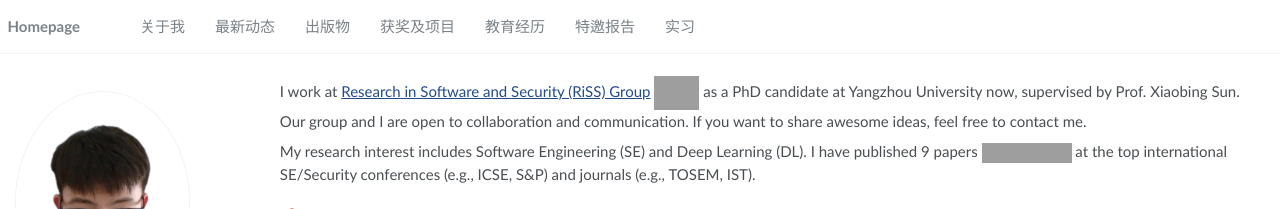
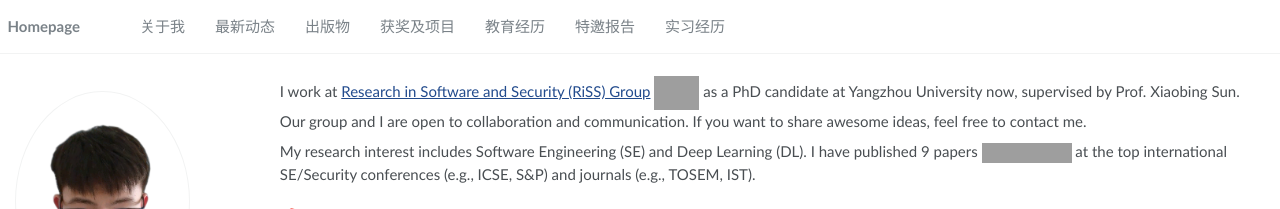
Before and after one commit to Metastarx/Metastarx.github.io, a Jekyll site: the page built from _pages/about.md, in a window 1280 px wide. Shown: the top 209 px of the page. Built offline with Jekyll 4.4.1, drawn with Linux system fonts in a browser that asks for light colours; grey boxes are pictures that could not be loaded.

Commit message:
Update navigation.yml

```diff
--- a/_data/navigation.yml
+++ b/_data/navigation.yml
@@ -18,5 +18,5 @@ main:
   - title: "特邀报告"
     url: "/#-invited-talks"
 
-  - title: "实习"
+  - title: "实习经历"
     url: "/#-internships"
```
